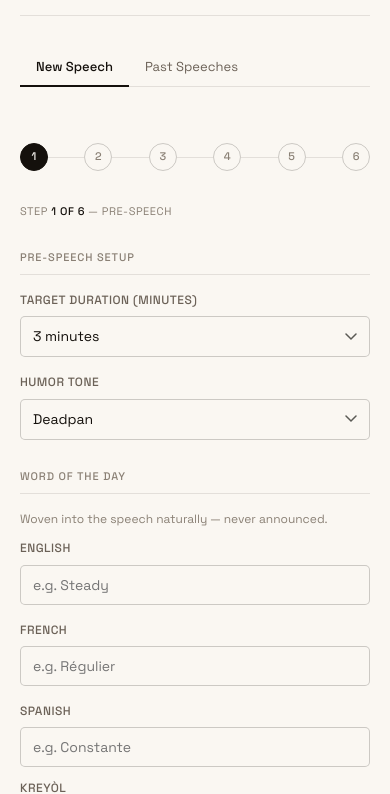
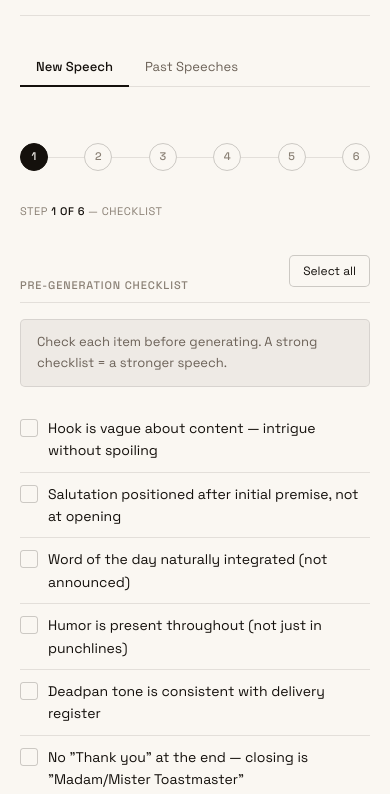
Before and after one commit to aalikes/voxartisan, a website: page index.html in a window 390 px wide. Shown: the part 53-847 px from the top of the page. Drawn offline with Linux system fonts and the light colour scheme.

Commit message:
Put the checklist and Final Touches first (#13)
New order: Pre-Generation Checklist, Final Touches, Pre-Speech, Metadata,
Introduction, Evaluator. Generate Speech moves to the last step.

The two pages that shape how the speech gets written now come before the
questions about what it says. Languages and Custom Instructions merge into
one Final Touches page rather than sitting on separate steps.

The language hint names the primary — the first one picked, and the tab the
finished speech opens on, which generateSpeech already honoured without
saying so. Dropping the primary promotes the next selected language.

Two fixes carried along: the notice said "one, two, or all three" of four
languages, and the suggest panel's listener still pointed at step 2, which is
no longer Metadata — the coach would have rendered nothing on the step that
hosts it.

```diff
--- a/index.html
+++ b/index.html
@@ -315,7 +315,7 @@ const state = {
   voices: null, voiceId: '', ttsBusy: false, ttsErr: '', audioUrl: null
 };
 
-const STEP_NAMES = ['Pre-Speech','Metadata','Introduction','Evaluator','Checklist','Languages'];
+const STEP_NAMES = ['Checklist','Final Touches','Pre-Speech','Metadata','Introduction','Evaluator'];
 const CHECKLIST_ITEMS = [
   'Hook is vague about content — intrigue without spoiling',
   'Salutation positioned after initial premise, not at opening',
@@ -485,6 +485,46 @@ function getStepContent() {
   const d = state.formData;
   switch(state.step) {
     case 1: return `
+      <div class="checklist-head">
+        <div class="section-title" style="margin:28px 0 0;border:none;padding:0">Pre-Generation Checklist</div>
+        <button class="btn-sm" onclick="setAllChecks(${allChecked() ? 'false' : 'true'})">${allChecked() ? 'Clear all' : 'Select all'}</button>
+      </div>
+      <div class="notice notice-info">Check each item before generating. A strong checklist = a stronger speech.</div>
+      <ul class="checklist">
+        ${CHECKLIST_ITEMS.map((item,i)=>`
+          <li>
+            <div class="check-box ${state.checklist[i]?'checked':''}" onclick="toggleCheck(${i})"></div>
+            <span>${item}</span>
+          </li>`).join('')}
+      </ul>
+      <div class="field-hint" style="margin:-8px 0 26px">${checkedCount()} of ${CHECKLIST_ITEMS.length} checked</div>
+
+      ${btnRow(false, true)}`;
+
+    case 2: return `
+      <div class="section-title">Final Touches</div>
+      <div class="notice notice-info">Pick any combination — only the languages you select are generated. The first one you pick is the primary: it is the tab the finished speech opens on.</div>
+      <div style="margin:8px 0 28px">
+        <label>Generate speech in</label>
+        <div class="lang-toggle-group">
+          <div class="lang-toggle ${state.selectedLangs.includes('EN')?'selected':''}" onclick="toggleLang('EN')">EN · English</div>
+          <div class="lang-toggle ${state.selectedLangs.includes('FR')?'selected':''}" onclick="toggleLang('FR')">FR · Français</div>
+          <div class="lang-toggle ${state.selectedLangs.includes('ES')?'selected':''}" onclick="toggleLang('ES')">ES · Español</div>
+          <div class="lang-toggle ${state.selectedLangs.includes('HT')?'selected':''}" onclick="toggleLang('HT')">HT · Kreyòl</div>
+        </div>
+        <div class="field-hint" style="margin-top:10px">${state.selectedLangs.length} language${state.selectedLangs.length!==1?'s':''} selected · primary: ${state.selectedLangs[0] || '—'}</div>
+      </div>
+      <div class="section-title">Custom Instructions</div>
+      <div class="field-group">
+        <label>Anything else the writer should follow (optional)</label>
+        <textarea id="f_customInstructions" oninput="saveCustomInstructions(this.value)"
+          placeholder="e.g. Open with a question, not a statement. Keep sentences under 15 words — I speak fast when nervous. No sports metaphors."
+          style="min-height:110px">${escHtml(d.customInstructions || '')}</textarea>
+        <div class="field-hint">Applied to every language, and remembered for your next speech.</div>
+      </div>
+      ${btnRow(true, true)}`;
+
+    case 3: return `
       <div class="section-title">Pre-Speech Setup</div>
       <div class="field-group">
         <div class="field-row">
@@ -508,7 +548,7 @@ function getStepContent() {
       <div class="field-group" style="margin-top:12px"><label>Kreyòl</label><input id="f_wordHT" type="text" placeholder="e.g. Kenbe" value="${d.wordHT||''}"></div>
       ${btnRow(false, true)}`;
 
-    case 2: return `
+    case 4: return `
       <div class="section-title">Speech Metadata</div>
       <div class="field-group">
         <div class="field-row">
@@ -546,7 +586,7 @@ function getStepContent() {
       </div>
       ${btnRow(true, true)}`;
 
-    case 3: return `
+    case 5: return `
       <div class="section-title">Introduction for Toastmaster / Evaluator</div>
       <div class="notice notice-info">This introduction is delivered by the Toastmaster of the Day before your speech. Keep it vague — no spoilers.</div>
       <div class="field-group"><label>Opening Hook Line</label>
@@ -567,57 +607,18 @@ function getStepContent() {
       </div>
       ${btnRow(true, true)}`;
 
-    case 4: return `
+    case 6: return `
       <div class="section-title">Evaluator Information</div>
       <div class="field-group"><label>Evaluator Name</label><input id="f_evaluatorName" type="text" placeholder="Full name" value="${d.evaluatorName||''}"></div>
       <div class="field-row">
         <div><label>Evaluator's Club</label><input id="f_evaluatorClub" type="text" placeholder="Club name" value="${d.evaluatorClub||''}"></div>
         <div><label>Delivery Date</label><input id="f_deliveryDate" type="date" value="${d.deliveryDate||''}"></div>
       </div>
-      ${btnRow(true, true)}`;
-
-    case 5: return `
-      <div class="checklist-head">
-        <div class="section-title" style="margin:28px 0 0;border:none;padding:0">Pre-Generation Checklist</div>
-        <button class="btn-sm" onclick="setAllChecks(${allChecked() ? 'false' : 'true'})">${allChecked() ? 'Clear all' : 'Select all'}</button>
-      </div>
-      <div class="notice notice-info">Check each item before generating. A strong checklist = a stronger speech.</div>
-      <ul class="checklist">
-        ${CHECKLIST_ITEMS.map((item,i)=>`
-          <li>
-            <div class="check-box ${state.checklist[i]?'checked':''}" onclick="toggleCheck(${i})"></div>
-            <span>${item}</span>
-          </li>`).join('')}
-      </ul>
-      <div class="field-hint" style="margin:-8px 0 26px">${checkedCount()} of ${CHECKLIST_ITEMS.length} checked</div>
-
-      <div class="section-title">Custom Instructions</div>
-      <div class="field-group">
-        <label>Anything else the writer should follow</label>
-        <textarea id="f_customInstructions" oninput="saveCustomInstructions(this.value)"
-          placeholder="e.g. Open with a question, not a statement. Keep sentences under 15 words — I speak fast when nervous. No sports metaphors."
-          style="min-height:110px">${escHtml(d.customInstructions || '')}</textarea>
-        <div class="field-hint">Applied to every language, and remembered for your next speech.</div>
-      </div>
-      ${btnRow(true, true)}`;
-
-    case 6: return `
-      <div class="section-title">Select Languages</div>
-      <div class="notice notice-info">Choose one, two, or all three. Only your selected languages are generated.</div>
-      <div style="margin:8px 0 28px">
-        <label>Generate speech in</label>
-        <div class="lang-toggle-group">
-          <div class="lang-toggle ${state.selectedLangs.includes('EN')?'selected':''}" onclick="toggleLang('EN')">EN · English</div>
-          <div class="lang-toggle ${state.selectedLangs.includes('FR')?'selected':''}" onclick="toggleLang('FR')">FR · Français</div>
-          <div class="lang-toggle ${state.selectedLangs.includes('ES')?'selected':''}" onclick="toggleLang('ES')">ES · Español</div>
-          <div class="lang-toggle ${state.selectedLangs.includes('HT')?'selected':''}" onclick="toggleLang('HT')">HT · Kreyòl</div>
-        </div>
-        <div class="field-hint" style="margin-top:10px">${state.selectedLangs.length} language${state.selectedLangs.length!==1?'s':''} selected</div>
-      </div>
       <div class="btn-row">
         <button class="btn btn-ghost" onclick="prevStep()">← Back</button>
         <button class="btn btn-primary" onclick="generateSpeech()" ${state.selectedLangs.length===0?'disabled':''}>Generate Speech →</button>
       </div>`;
+
   }
 }
 
@@ -629,7 +630,7 @@ function btnRow(showBack, showNext) {
 }
 
 function attachStepListeners() {
-  if (state.step === 2) renderSuggest();
+  if (state.step === 4) renderSuggest();   // Metadata
 }
 
 // Speakers the introducer has announced before. The name is a form default,
```
